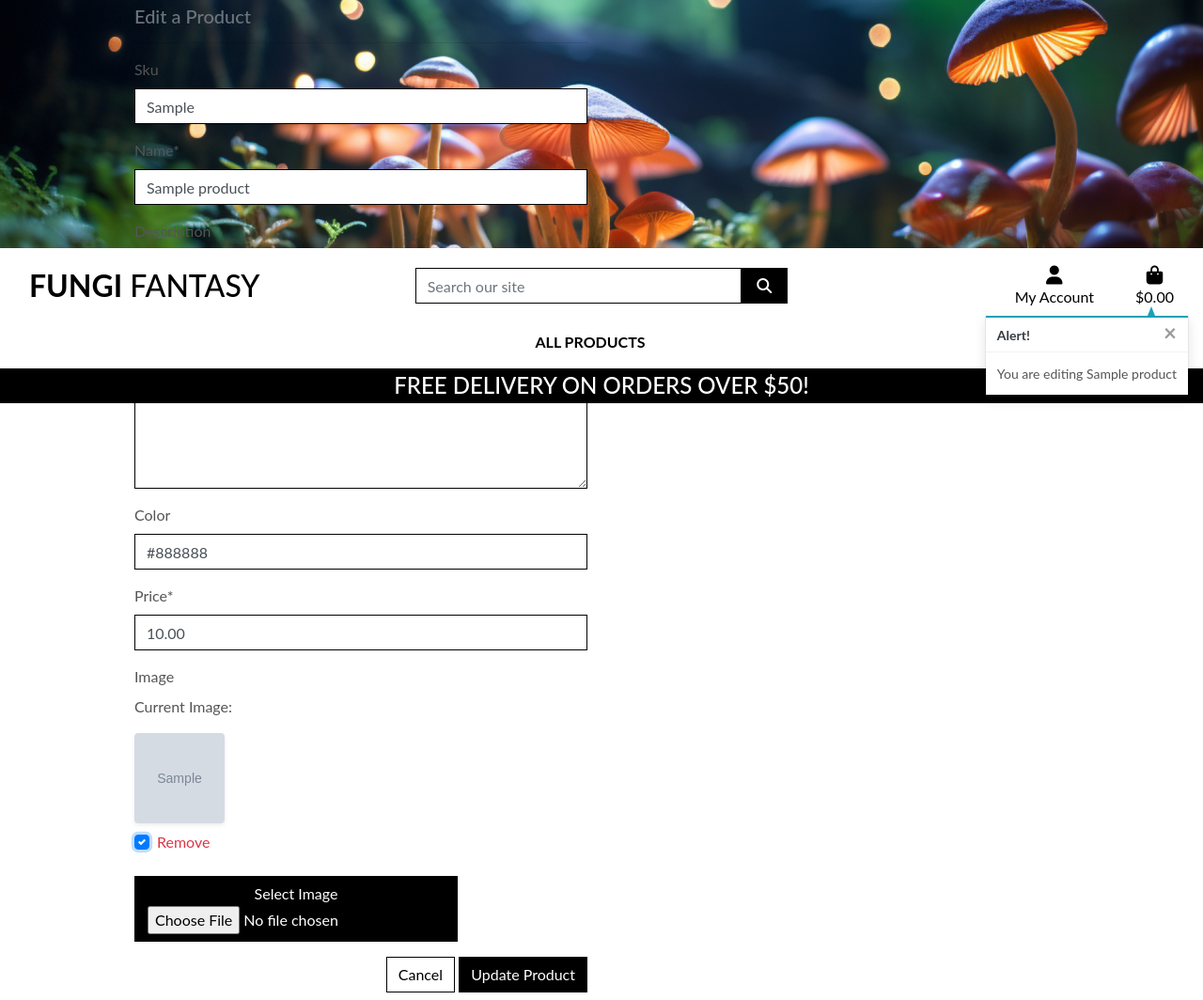
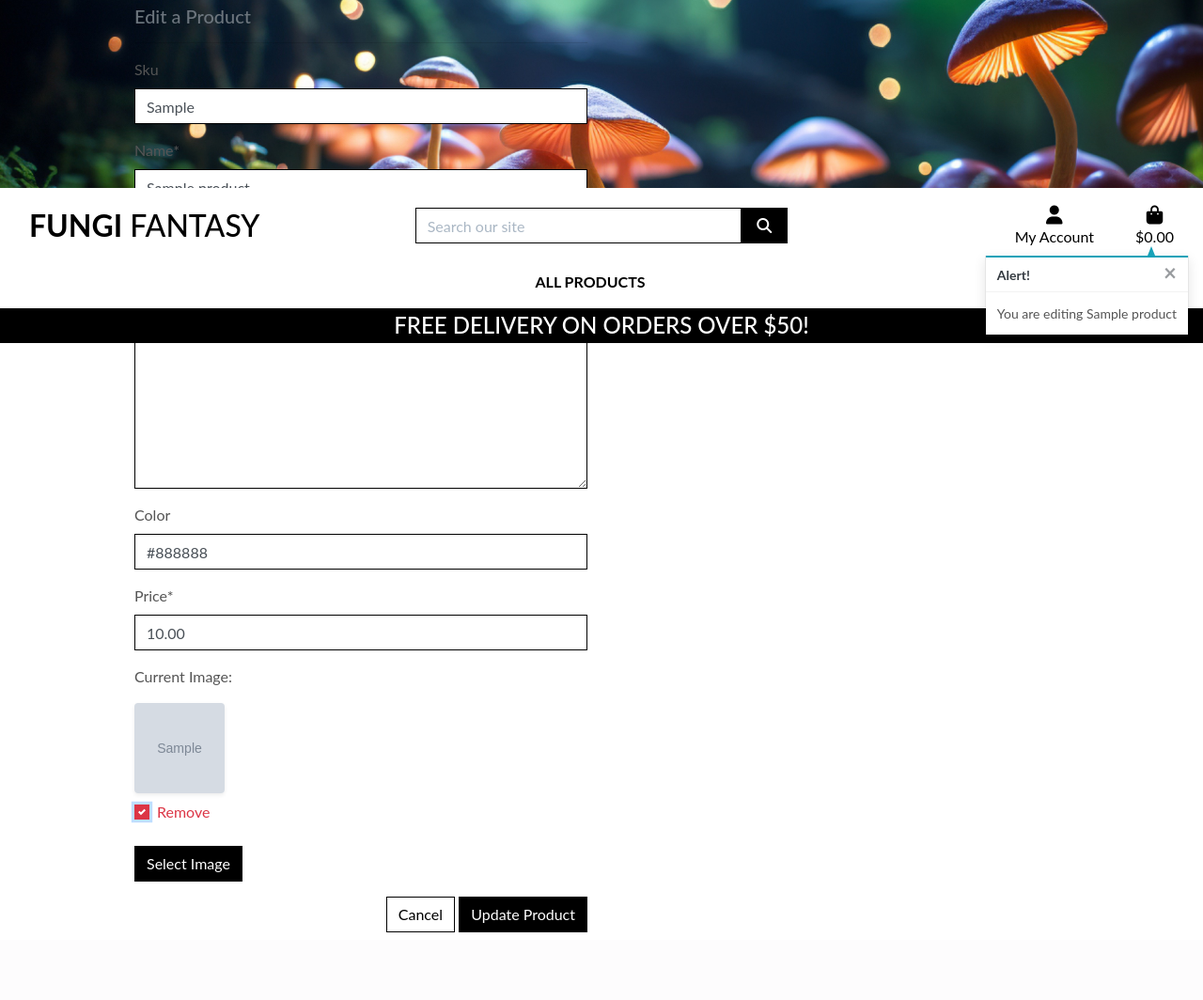
Before and after one commit to Bruna-Andelieri/FungiFantasy, a Django app: page /product/edit/1/ in a window 1280 px wide, after a click on "Remove". Shown: the part 254-1318 px from the top of the page at 94% size. After the commit the page ends 1246 px from the top, so only its background shows below. Run offline with Django 3.2, Linux system fonts and the light colour scheme; a user stored in the database is signed in; tables that the repository leaves empty hold one stand-in row (values such as "Sample post"); grey boxes marked "Sample" are stand-in pictures; some libraries are stand-ins or nearby versions.

Commit message:
Fix: Implement JavaScript to resolve image field issue

```diff
--- a/product/templates/product/edit_product.html
+++ b/product/templates/product/edit_product.html
@@ -25,7 +25,13 @@
             <div class="col-12 col-md-6">
                 <form method="POST" action="{% url 'edit_product' product.id %}" class="form mb-2" enctype="multipart/form-data">
                     {% csrf_token %}
-                    {{ form | crispy }}
+                    {% for field in form %}
+                        {% if field.name != 'image' %}
+                            {{ field | as_crispy_field }}
+                        {% else %}
+                            {{ field }}
+                        {% endif %}
+                    {% endfor %}
                     <div class="text-right">
                         <a class="btn btn-outline-black rounded-0" href="{% url 'product' %}">Cancel</a>
                         <button class="btn btn-black rounded-0" type="submit">Update Product</button>
@@ -35,3 +41,13 @@
         </div>
     </div>
 {% endblock %}
+
+{% block postloadjs %}
+    {{ block.super }}
+    <script type="text/javascript">
+        $('#new-image').change(function() {
+            var file = $('#new-image')[0].files[0];
+            $('#filename').text(`Image will be set to: ${file.name}`);
+        });
+    </script>
+{% endblock %}
--- a/product/views.py
+++ b/product/views.py
@@ -117,7 +117,7 @@ def edit_product(request, product_id):
     return render(request, template, context)
 
 @login_required
-def delete_product(request, product=id):
+def delete_product(request, product_id):
     """ Delete a product from the store """
     if not request.user.is_superuser:
         messages.error(request, 'Sorry, only store owners can do that.')
--- a/static/css/base.css
+++ b/static/css/base.css
@@ -87,6 +87,10 @@ body {
 .update-link,
 .remove-item {
     cursor: pointer;
+}
+
+input[name='q']::placeholder {
+    color: #aab7c4;
 }
 
 /* ------------------------------- bootstrap toasts */
@@ -220,6 +224,34 @@ body {
 	color: #17a2b8; /* text-info */
 }
 
+/* Product Form */
+
+.btn-file {
+    position: relative;
+    overflow: hidden;
+}
+
+.btn-file input[type="file"] {
+    position: absolute;
+    top: 0;
+    right: 0;
+    min-width: 100%;
+    min-height: 100%;
+    opacity: 0;
+    cursor: pointer;
+}
+
+.custom-checkbox .custom-control-label::before {
+    border-radius: 0;
+    border-color: #dc3545;
+}
+
+.custom-checkbox .custom-control-input:checked~.custom-control-label::before {
+    background-color: #dc3545;
+    border-color: #dc3545;
+    border-radius: 0;
+}
+
 /* fixed top navbar only on medium and up */
 @media (min-width: 992px) {
     .fixed-top-desktop-only {
```
Also changed, not shown: product/templates/product/add_product.html (+17 -1 lines), media/wp2210898-yggdrasil-wallpapers.jpg (added).
